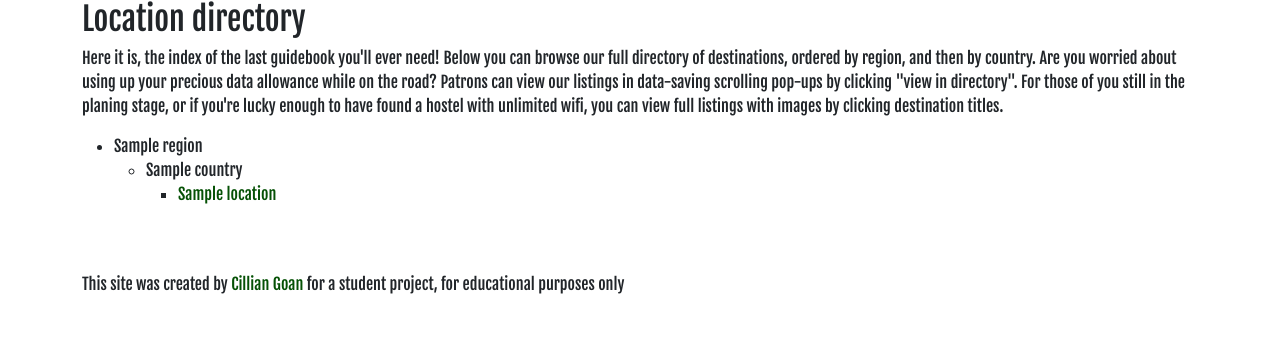
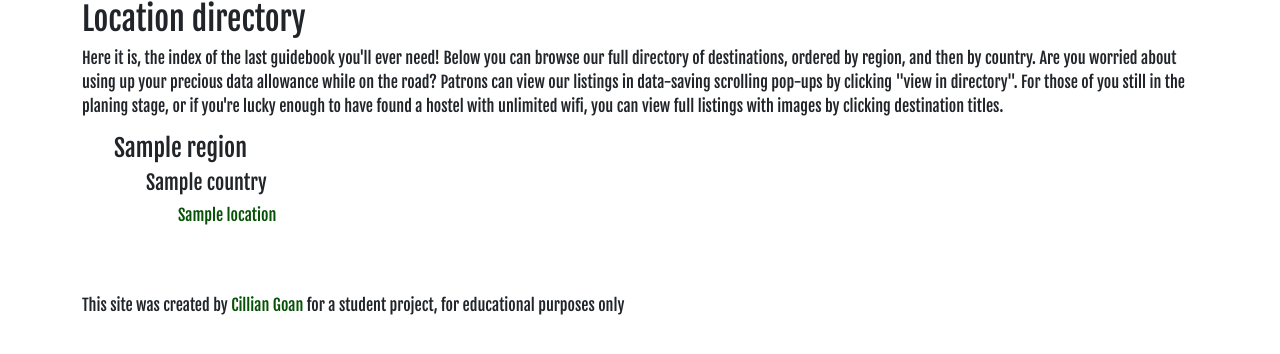
Before and after one commit to Cillian-G/neverending_guidebook, a Django app: page /directory/ in a window 1280 px wide. Shown: the part 112-466 px from the top of the page. Run offline with Django 3.2, Linux system fonts and the light colour scheme; tables that the repository leaves empty hold one stand-in row (values such as "Sample post"); some libraries are stand-ins or nearby versions.

Commit message:
Add class to remove default list styling

```diff
--- a/templates/location_directory.html
+++ b/templates/location_directory.html
@@ -17,13 +17,13 @@
         <a href="{% url 'add_region' %}" class="btn btn-outline-secondary btn-sm">Add a new region</a>
         <a href="{% url 'add_location' %}" class="btn btn-outline-secondary btn-sm">Add a new location</a>
         {% endif %}
-        <ul>
+        <ul class="location-list">
             {% regroup location_list by country.region as region_list %}
 
             {% for region, countries in region_list %}
                 <li>
-                    {{ region }}
-                    <ul>
+                    <h4>{{ region }}</h4>
+                    <ul class='location-list'>
                         {% if request.user.is_superuser %}
                             <li class="list-inline-item">
                                 <a href="{% url 'delete_region' region.id %}" class="btn btn-outline-secondary btn-sm">Delete this region</a>
@@ -35,8 +35,8 @@
                         {% regroup countries by country as country_list %}
                         {% for country, locations in country_list %}
                             <li>
-                                {{ country }}
-                                <ul>
+                                <h5>{{ country }}</h5>
+                                <ul class="location-list">
                                     {% for location in locations %}
                                         <li>
                                             <a href="{% url 'location' location.slug %}">{{ location.title }}</a>
@@ -47,7 +47,7 @@
                                             <br>
                                             <!-- Button trigger modal -->
                                             {% if request.user.patron.patron_status or request.user.is_superuser %}
-                                                <a href="#" class="btn btn-primary" data-bs-toggle="modal" data-bs-target="#modal-location-{{location.id}}">
+                                                <a href="#" class="btn btn-primary green-button" data-bs-toggle="modal" data-bs-target="#modal-location-{{location.id}}">
                                                     View in directory
                                                 </a>
 
```
